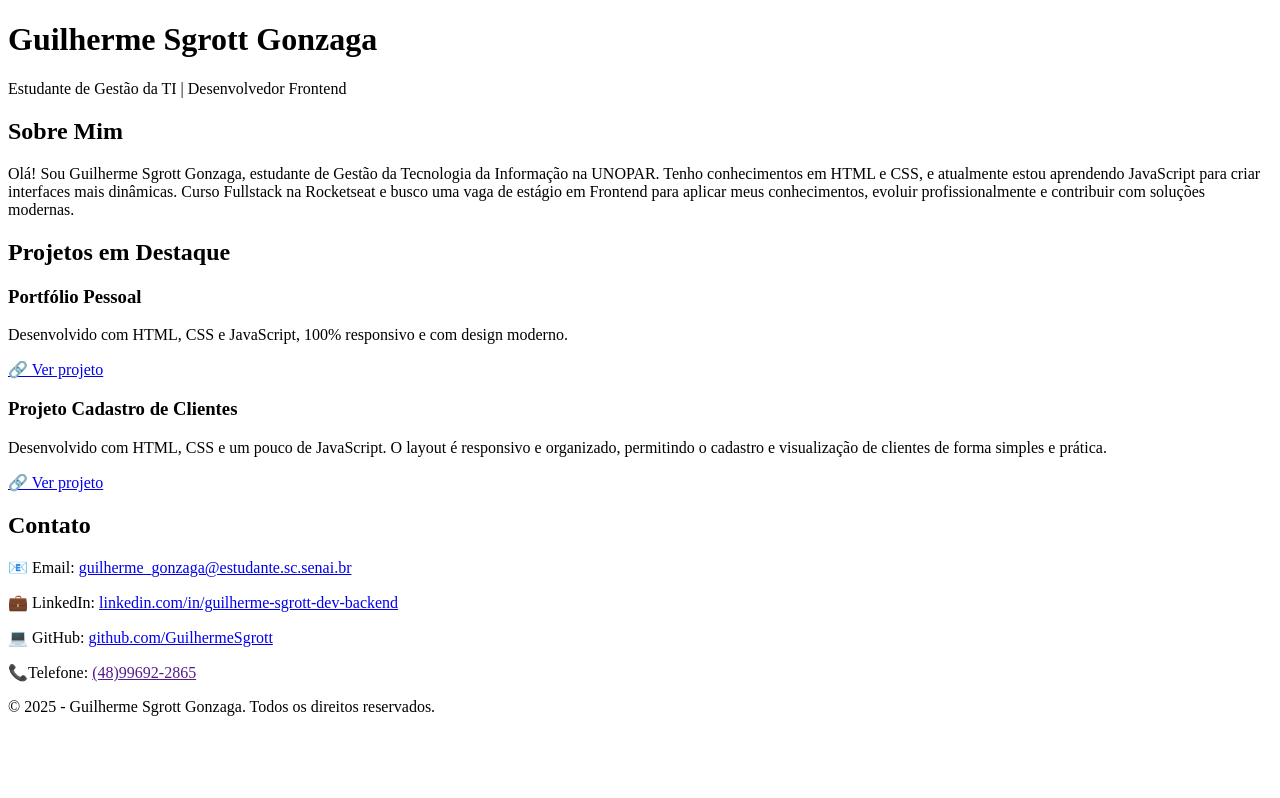
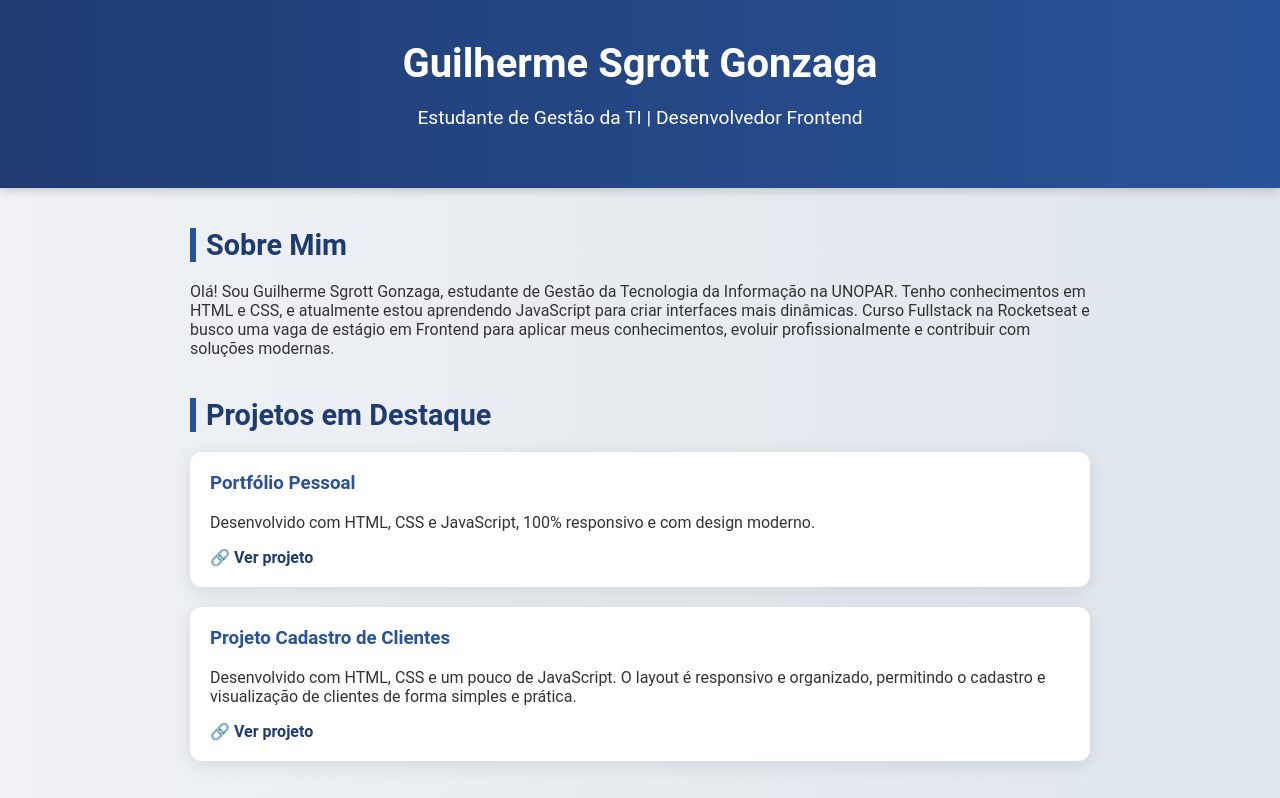
Before and after one commit to GuilhermeSgrott/Meu-portifolio-pessoal, a plain HTML site: page index.html in a window 1280 px wide. Shown: the top 798 px of the page. Drawn offline with Linux system fonts and the light colour scheme.

Commit message:
Subindo o Style do projeto

```diff
--- a/index.html
+++ b/index.html
@@ -4,6 +4,7 @@
   <meta charset="UTF-8" />
   <meta name="viewport" content="width=device-width, initial-scale=1" />
   <title>Portfólio | Guilherme Sgrott Gonzaga</title>
+  <link rel="stylesheet" href="style/style.css">
 
 </head>
 <body>
@@ -26,10 +27,11 @@
       <p>Desenvolvido com HTML, CSS e JavaScript, 100% responsivo e com design moderno.</p>
       <a href="#">🔗 Ver projeto</a>
     </div>
-    <h3>Projeto Cadastro de Clientes</h3>
-<p>Desenvolvido com HTML, CSS e um pouco de JavaScript. O layout é responsivo e organizado, permitindo o cadastro e visualização de clientes de forma simples e prática.</p>
-<a href="https://github.com/GuilhermeSgrott/Projeto-Tec-AAWZ" target="_blank">🔗 Ver projeto</a>
-
+      <div class="project">
+      <h3>Projeto Cadastro de Clientes</h3>
+      <p>Desenvolvido com HTML, CSS e um pouco de JavaScript. O layout é responsivo e organizado, permitindo o cadastro e visualização de clientes de forma simples e prática.</p>
+      <a href="https://github.com/GuilhermeSgrott/Projeto-Tec-AAWZ" target="_blank">🔗 Ver projeto</a>
+    </div>
   </section>
 
   <section>
--- /dev/null
+++ b/style/index.css
@@ -0,0 +1 @@
+@import url(style.css);
--- /dev/null
+++ b/style/style.css
@@ -0,0 +1,66 @@
+ body {
+      font-family: 'Roboto', sans-serif;
+      margin: 0;
+      padding: 0;
+      background: linear-gradient(to right, #f0f2f5, #dfe6ed);
+      color: #333;
+    }
+    header {
+      background: linear-gradient(to right, #1e3c72, #2a5298);
+      color: white;
+      padding: 40px 20px;
+      text-align: center;
+      box-shadow: 0 2px 10px rgba(0,0,0,0.2);
+    }
+    header h1 {
+      margin: 0;
+      font-size: 2.5rem;
+    }
+    header p {
+      font-size: 1.2rem;
+    }
+    section {
+      max-width: 900px;
+      margin: 40px auto;
+      padding: 0 30px;
+    }
+    h2 {
+      border-left: 6px solid #2a5298;
+      padding-left: 10px;
+      font-size: 1.8rem;
+      margin-bottom: 20px;
+      color: #1e3c72;
+    }
+    .project {
+      background: white;
+      padding: 20px;
+      margin-bottom: 20px;
+      border-radius: 12px;
+      box-shadow: 0 4px 20px rgba(0,0,0,0.1);
+      transition: transform 0.2s ease-in-out;
+    }
+    .project:hover {
+      transform: scale(1.02);
+    }
+    .project h3 {
+      margin-top: 0;
+      color: #2a5298;
+    }
+    footer {
+      text-align: center;
+      padding: 20px;
+      background-color: #2a5298;
+      color: white;
+      margin-top: 40px;
+    }
+    a {
+      color: #1e3c72;
+      text-decoration: none;
+      font-weight: bold;
+    }
+    a:hover {
+      text-decoration: underline;
+    }
+    .contact p {
+      margin: 8px 0;
+    }
```
